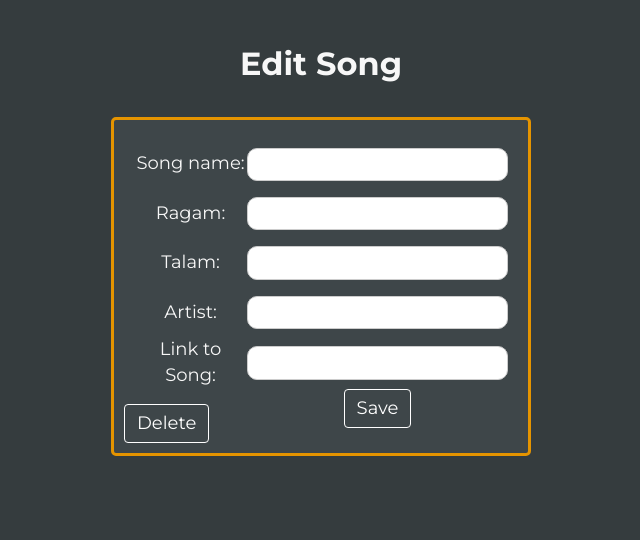
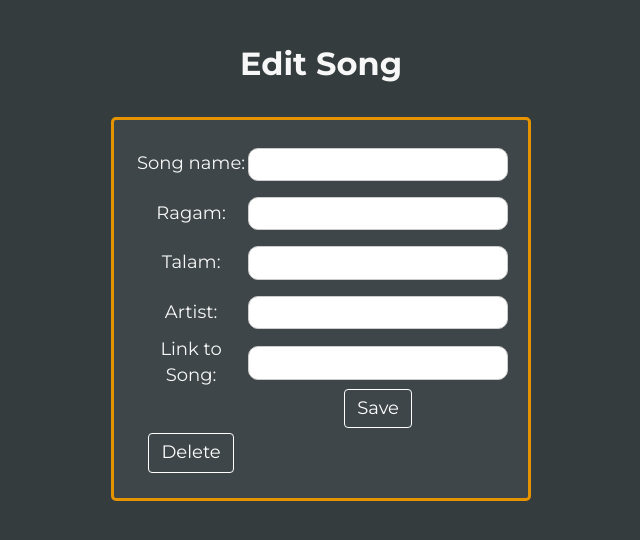
Before and after one commit to smahesh1/Mridangam-Song-Organizer, a Flask app: page /edit/1 in a window 1280 px wide. Shown: the part 50-590 px from the top of the page, without its empty margins (319-959 px from the left). Run offline with Flask 2, Linux system fonts and the light colour scheme; data that the repository does not hold is empty; some libraries are stand-ins or nearby versions.

Commit message:
Revert "fixed deletion"
This reverts commit cc982f931f9dda2bb9e371bdbc8992f05c78e8e0.

```diff
--- a/mdapp/app/static/css/custom.css
+++ b/mdapp/app/static/css/custom.css
@@ -48,8 +48,6 @@ input[type=text], select, input[type=password], input[type=date] {
   background-color: #3e4649;
   padding: 20px;
 }
-
-
 
 #sortedPageId{
   background-image:url('../img/legends.jpg');
@@ -165,11 +163,3 @@ input, select, textarea{
 textarea:focus, input:focus {
     color: #696969;
 }
-
-#btn-side{
-  position: absolute;
-  left: 10px;
-  bottom: 5px;
-
-
-}
--- a/mdapp/app/templates/edit.html
+++ b/mdapp/app/templates/edit.html
@@ -5,8 +5,8 @@
         <br />
         <h2>Edit Song</h2>
         <br />
-        <div id = "form">
-        <form action=""  method="post">
+
+        <form action=""  method="post" id = "form">
         {{ form.hidden_tag()}}
         <table>
           <tr>
@@ -60,14 +60,22 @@
               <td></td>
           </tr>
 
+          <td>
+            <form action = "" method="post">
+            {{ del_form.hidden_tag() }}
+            <button type="submit" class="btn btn-primary">Delete</button>
+        </form>
+          </td>
+          <td></td>
+          <tr>
+          </tr>
         </table>
         </form>
 
-        <form action = "" method="post" >
+        <!-- <form action = "" method="post">
             {{ del_form.hidden_tag() }}
-            <button type="submit" class="btn btn-primary" id ="btn-side">Delete</button>
-        </form>
-      </div>
+            <button type="submit" class="btn btn-primary">Delete</button>
+        </form> -->
 
 
 {% endblock %}
```
